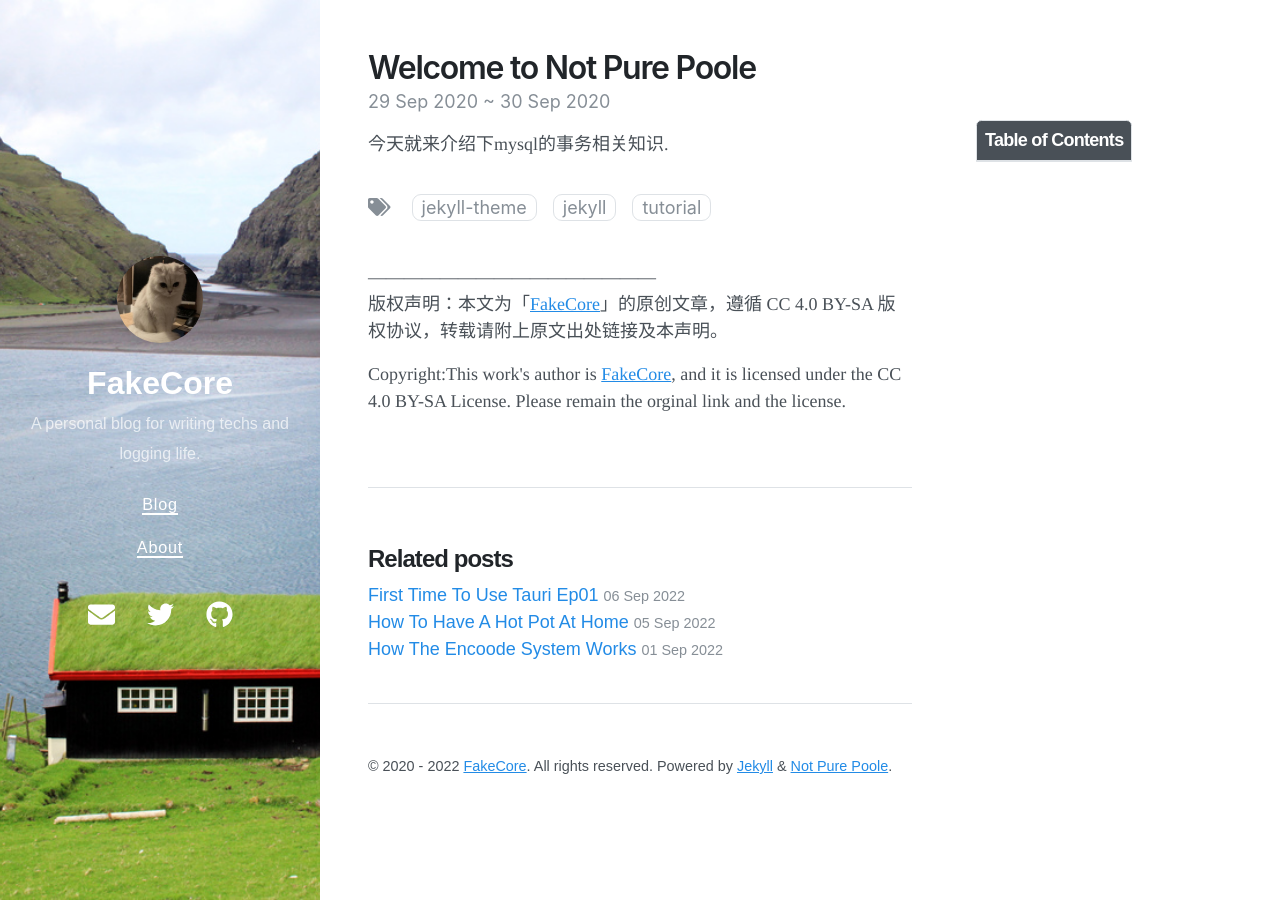
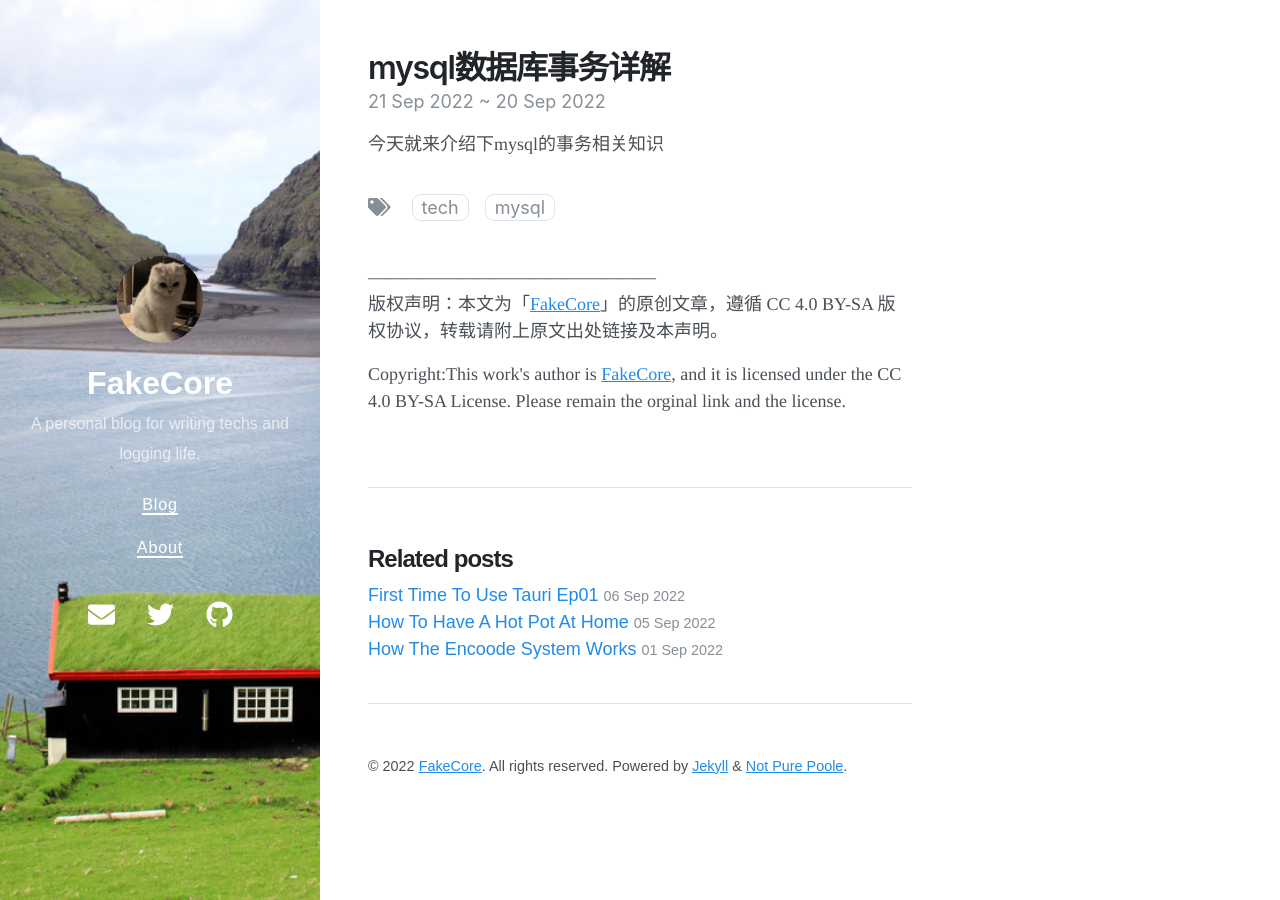
Before and after one commit to fakecore/fakecore.github.io, a Jekyll site: the page built from _posts/2022-09-21-mysql数据库事务详解.md, in a window 1280 px wide. Built offline with Jekyll 4.4.1, drawn with Linux system fonts in a browser that asks for light colours; nearby versions of some CDN libraries; comment, search, counter and statistics services are not loaded.

Commit message:
为文章添加title info

```diff
--- a/_posts/2022-09-21-mysql数据库事务详解.md
+++ b/_posts/2022-09-21-mysql数据库事务详解.md
@@ -1,9 +1,8 @@
 ---
 layout: post
-title: Welcome to Not Pure Poole
-date: 2020-09-29 23:18 +0800
-last_modified_at: 2020-10-01 01:08:25 +0800
-tags: [jekyll theme, jekyll, tutorial]
-toc:  true
+title: mysql数据库事务详解
+date: 2022-09-21 16:00 +0800
+last_modified_at: 2022-09-21 01:08:25 +0800
+tags: [tech, mysql]
 ---
-今天就来介绍下mysql的事务相关知识.
+今天就来介绍下mysql的事务相关知识
```
